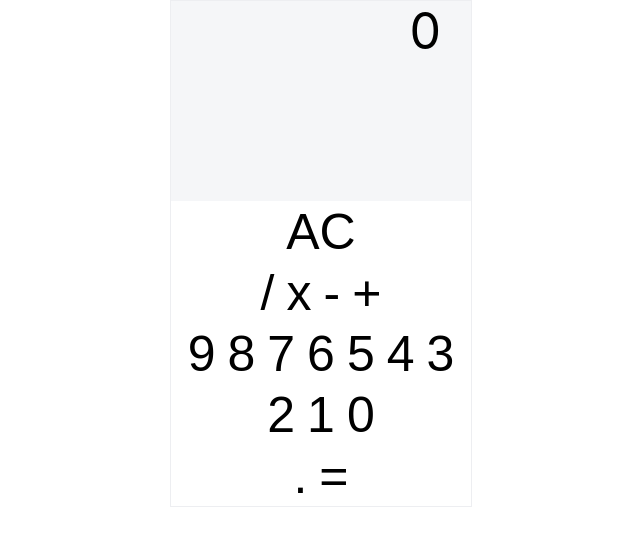
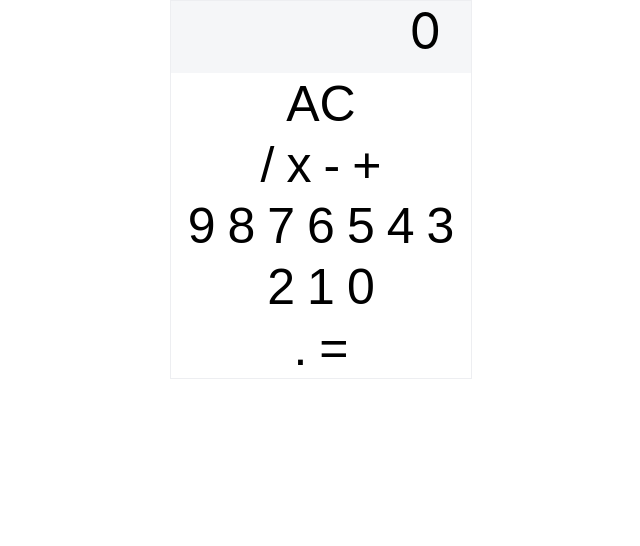
Before and after one commit to electrovagance/FCC-Calculator, a React (Create React App) app: page / in a window 1280 px wide. Shown: the top 546 px of the page, without its empty margins (319-959 px from the left). Built offline with nearby package versions, Linux system fonts and the light colour scheme.

Commit message:
added scrollToBottom function for automatically scrolling display

```diff
--- a/src/App.js
+++ b/src/App.js
@@ -27,7 +27,7 @@ class App extends Component {
     const input = event.target.innerHTML;
     console.log(input);
 
-    if (event.target.nodeName == 'BUTTON') {
+    if (event.target.nodeName === 'BUTTON') {
       if (input === 'AC') this.clearInput();
       else if (numRegEx.test(parseInt(input))) this.addNum(input);
       else if (input.match(operatorRegEx)) this.addOperator(input);
@@ -40,7 +40,6 @@ class App extends Component {
 
   // function which adds entered numbers into state
   addNum = (num) => {
-    // console.log(num)
     const tempArr = this.state.inputArr;
     let currentPosition = this.state.inputArr.length - 1;
     const lastItem = tempArr.slice(-1)[0];
@@ -59,6 +58,8 @@ class App extends Component {
       // save new input in state
       this.setState({ inputArr: tempArr })
     }
+
+    this.scrollToBottom();
   }
 
   addOperator = (operator) => {
@@ -73,14 +74,22 @@ class App extends Component {
       console.log(tempArr);
       this.setState({ inputArr: tempArr })
     }
+
+    this.scrollToBottom();
+  }
+
+  scrollToBottom = () => {
+    let display = document.getElementById('display');
+    display.scrollTop = display.scrollHeight;
   }
 
   componentDidMount = () => {
-    document.getElementById('buttons').addEventListener('click', this.input)
+    document.getElementById('buttons').addEventListener('click', this.input);
   }
 
   componentWillUnmount = () => {
-    document.removeEventListener(this.input)
+    document.removeEventListener(this.input);
+    document.removeEventListener(this.display);
   }
 
   render() {
--- a/src/components/Display.js
+++ b/src/components/Display.js
@@ -4,7 +4,7 @@ function Display(props) {
     return(
         <div id="display">
             {props.input.map((i, index) => (
-                <span key={index}>{i}</span>
+                <p key={index}>{i}</p>
                 )
             )}
         </div>
--- a/src/index.css
+++ b/src/index.css
@@ -28,12 +28,19 @@ body {
 }
 
 #display {
-  min-height: 200px;
+  max-height: 200px;
   text-align: right;
   background: var(--display-color);
   padding: 0 30px;
-  white-space: nowrap;
+  overflow-y: hidden;
+  overflow-x: hidden;
+}
+
+#display p {
+  display: inline-block;
   overflow: hidden;
+  margin: 0;
+  text-overflow: ellipsis;
 }
 
 #buttons {
```
